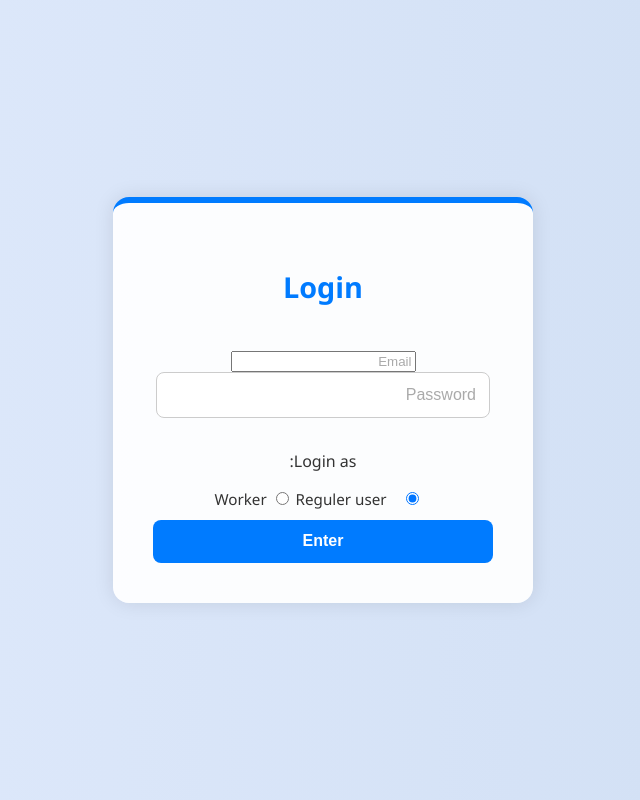
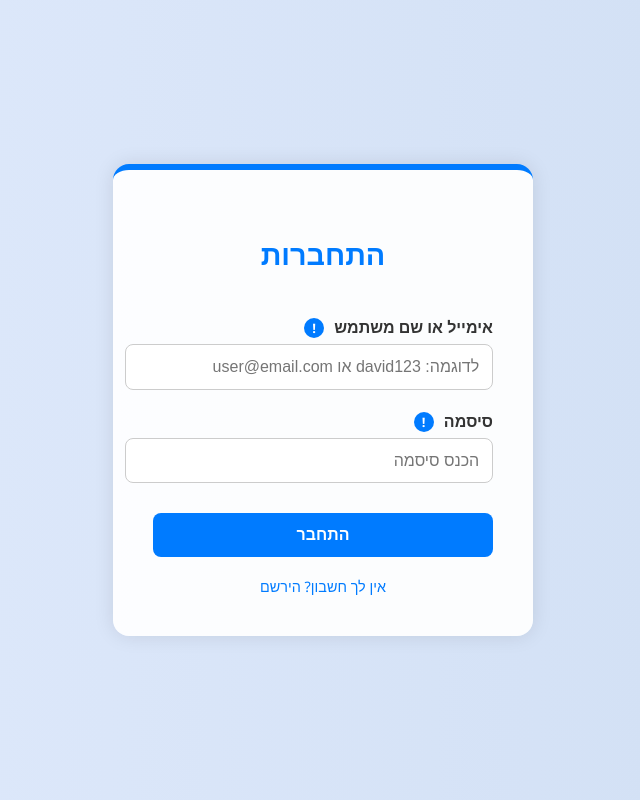
Before and after one commit to BS-PM-2025/BS-PM-2025-TEAM29, a Django app: page /login/ in a window 1280 px wide. Shown: the whole page, without its empty margins (317-957 px from the left). Run offline with Django 5.2, Linux system fonts and the light colour scheme.

Commit message:
Update login.html ,BSPM25T29-237, BSPM25T29-238

```diff
--- a/user/templates/login.html
+++ b/user/templates/login.html
@@ -1,8 +1,8 @@
 <!DOCTYPE html>
-<html lang="ar" dir="rtl">
+<html lang="he" dir="rtl">
 <head>
   <meta charset="UTF-8">
-    <title>UrbaneEye</title>
+  <title>UrbaneEye - התחברות</title>
   <style>
     body {
       margin: 0;
@@ -21,31 +21,71 @@
       border-radius: 16px;
       box-shadow: 0 0 20px rgba(0,0,0,0.1);
       width: 340px;
-            text-align: center;
+      text-align: right;
       border-top: 6px solid #007bff;
     }
 
-        .login-box h2 {
+    h2 {
       margin-bottom: 1.5em;
       font-size: 1.8em;
       color: #007bff;
+      text-align: center;
     }
 
-        input[type="text"], input[type="password"] {
-            width: 90%;
+    .form-group {
+      position: relative;
+      margin-bottom: 20px;
+    }
+
+    label {
+      display: block;
+      margin-bottom: 6px;
+      font-weight: bold;
+    }
+
+    input[type="text"],
+    input[type="password"] {
+      width: 100%;
       padding: 0.8em;
-            margin-bottom: 1em;
       border: 1px solid #ccc;
       border-radius: 8px;
       font-size: 1em;
       transition: border-color 0.3s;
     }
 
-        input[type="text"]:focus,
-        input[type="password"]:focus {
+    input:focus {
       border-color: #007bff;
       outline: none;
       box-shadow: 0 0 5px rgba(0,123,255,0.3);
+    }
+
+    .help-icon {
+      background-color: #007bff;
+      color: white;
+      border-radius: 50%;
+      width: 20px;
+      height: 20px;
+      display: inline-block;
+      text-align: center;
+      line-height: 20px;
+      font-size: 13px;
+      margin-right: 6px;
+      cursor: pointer;
+      position: relative;
+    }
+
+    .help-icon:hover::after {
+      content: attr(data-tooltip);
+      position: absolute;
+      top: -5px;
+      left: -160px;
+      background-color: #333;
+      color: #fff;
+      padding: 6px 10px;
+      border-radius: 6px;
+      font-size: 0.8rem;
+      white-space: nowrap;
+      z-index: 10;
     }
 
     button {
@@ -59,17 +99,13 @@
       cursor: pointer;
       transition: background-color 0.3s ease;
       width: 100%;
+      margin-top: 10px;
     }
 
     button:hover {
       background-color: #0056b3;
     }
 
-        ::placeholder {
-            color: #aaa;
-        }
-
-        /* Error-message styling */
     ul {
       list-style: none;
       padding: 0;
@@ -85,27 +121,26 @@
       font-size: 0.95rem;
     }
 
-        /* Worker/Job fields */
-        .user-type {
-            margin: 10px 0;
+    .links {
+      margin-top: 20px;
+      font-size: 0.9rem;
       text-align: center;
     }
-        .user-type label {
-            margin-right: 10px;
-            font-size: 0.95rem;
+
+    .links a {
+      color: #007bff;
+      text-decoration: none;
+      margin: 0 5px;
     }
-        #job-field select {
-            width: 95%;
-            padding: 0.6em;
-            border-radius: 6px;
-            border: 1px solid #ccc;
-            font-size: 1rem;
+
+    .links a:hover {
+      text-decoration: underline;
     }
   </style>
 </head>
 <body>
   <div class="login-box">
-        <h2>Login</h2>
+    <h2>התחברות</h2>
 
     {% if messages %}
       <ul>
@@ -118,46 +153,26 @@
     <form method="post">
       {% csrf_token %}
 
-            <input type="email" name="email" placeholder="Email" required>
-            <input type="password" name="password" placeholder="Password" required>
-
-            <div class="user-type">
-              <p>Login as:</p>
-              <label>
-                <input type="radio" name="user_type" value="user" checked>
-                Worker
+      <div class="form-group">
+        <label>אימייל או שם משתמש
+          <span class="help-icon" data-tooltip="ניתן להזין את כתובת האימייל או שם המשתמש איתו נרשמת">!</span>
         </label>
-              <label>
-                <input type="radio" name="user_type" value="worker">
-                Reguler user
-              </label>
+        <input type="text" name="identifier" placeholder="לדוגמה: david123 או user@email.com" required>
       </div>
 
-            <div id="job-field" style="display:none; margin-bottom:1em;">
-              <select name="job">
-                <option value="">— Select your job —</option>
-                <option value="police">משטרה</option>
-                <option value="electrical">חשמלאי</option>
-                <option value="gardener">גננות</option>
-                <option value="street_worker">עובדי כביש</option>
-                <option value="janitor">עובד ניקיון</option>
-                <option value="maintenance">איש תחזוקה</option>
-                <option value="plumber">אינסטלור</option>
-                <option value="nature reserver">שומרי טבע</option>
-              </select>
+      <div class="form-group">
+        <label>סיסמה
+          <span class="help-icon" data-tooltip="הזן את הסיסמה שלך. ניתן ללחוץ על שכחתי סיסמה אם אינך זוכר.">!</span>
+        </label>
+        <input type="password" name="password" placeholder="הכנס סיסמה" required>
       </div>
 
-            <button type="submit">Enter</button>
+      <button type="submit">התחבר</button>
     </form>
+
+    <div class="links">
+      <a href="{% url 'register' %}">אין לך חשבון? הירשם</a>
     </div>
-
-    <script>
-      document.querySelectorAll('input[name="user_type"]').forEach(radio => {
-        radio.addEventListener('change', () => {
-          document.getElementById('job-field').style.display =
-            (radio.value === 'worker' && radio.checked) ? 'block' : 'none';
-        });
-      });
-    </script>
+  </div>
 </body>
 </html>
```
Lines whose indentation alone changed are shown as unchanged.
